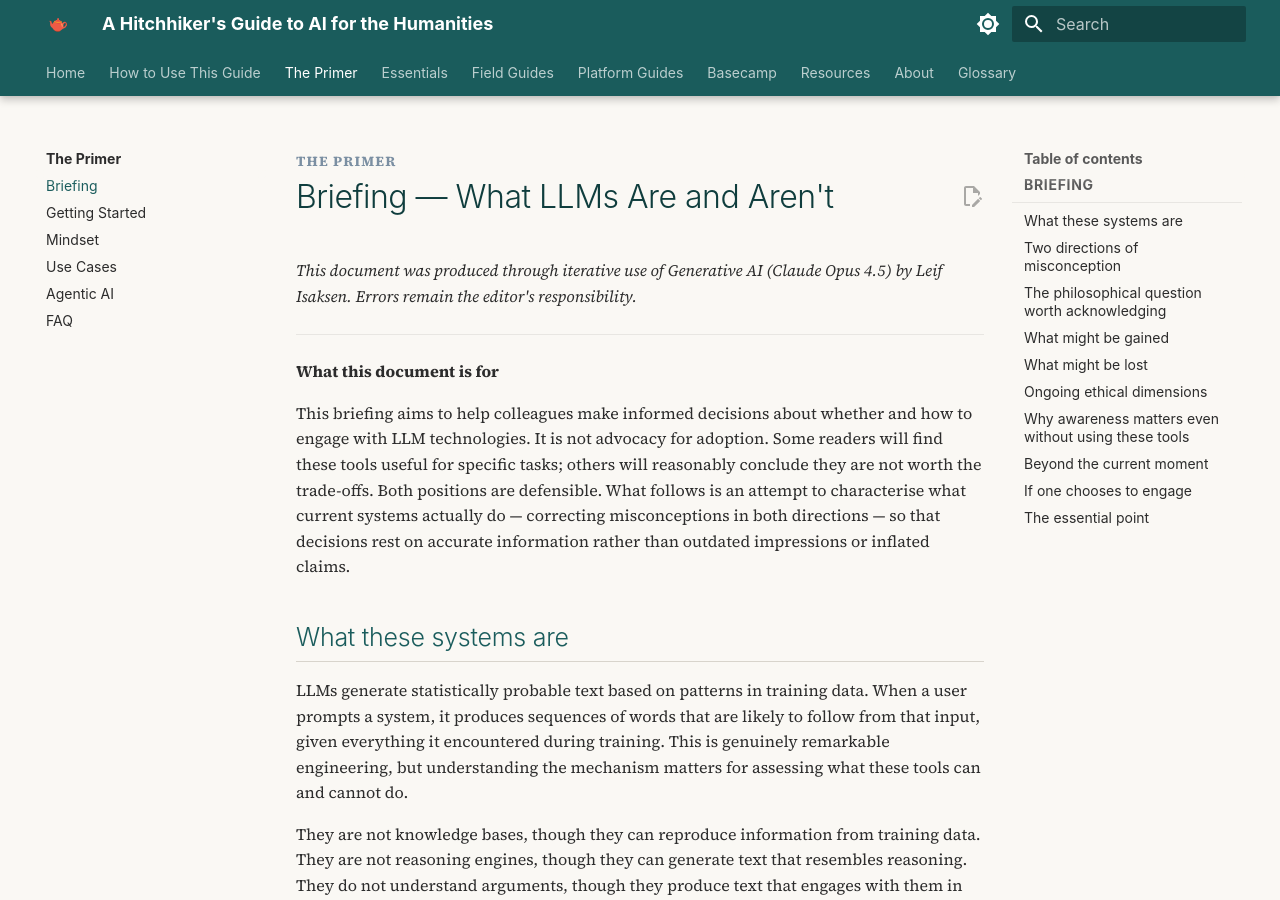
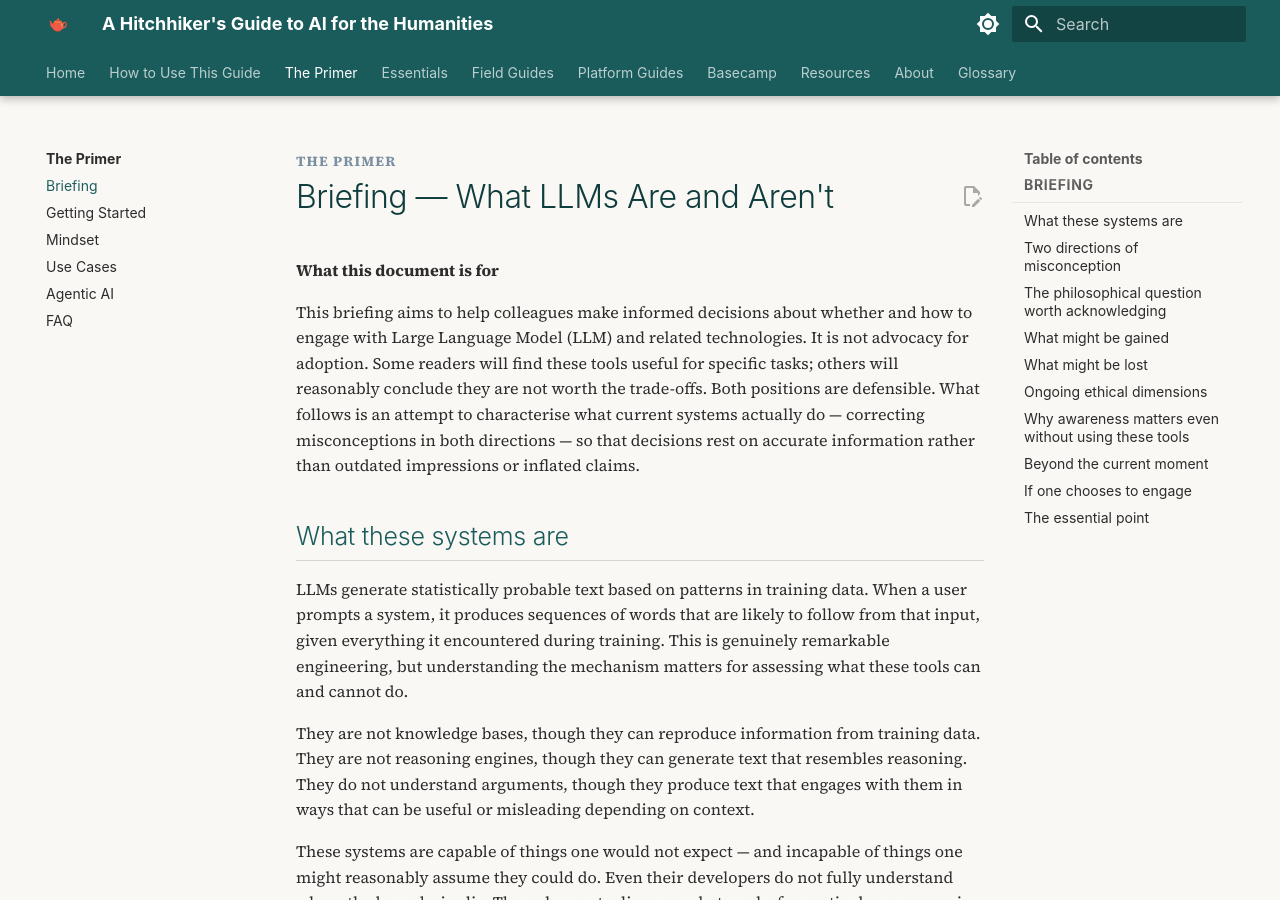
Before and after one commit to leifuss/hhg2ai, an MkDocs documentation site: the page built from docs/guide/briefing.md, in a window 1280 px wide and 900 px high. Built offline with MkDocs 1.6.1 and Material for MkDocs 9.7.7, drawn with Linux system fonts in a browser that asks for light colours; comment, search, counter and statistics services are not loaded.

Commit message:
Update briefing document for clarity and accuracy
Removed mention of Generative AI (Claude Opus 4.5) and updated the term 'LLM technologies' to 'Large Language Model (LLM) and related technologies'.

```diff
--- a/docs/guide/briefing.md
+++ b/docs/guide/briefing.md
@@ -7,13 +7,9 @@ last_verified: 2026-03-08
 
 # Briefing — What LLMs Are and Aren't
 
-*This document was produced through iterative use of Generative AI (Claude Opus 4.5) by Leif Isaksen. Errors remain the editor's responsibility.*
-
----
-
 **What this document is for**
 
-This briefing aims to help colleagues make informed decisions about whether and how to engage with LLM technologies. It is not advocacy for adoption. Some readers will find these tools useful for specific tasks; others will reasonably conclude they are not worth the trade-offs. Both positions are defensible. What follows is an attempt to characterise what current systems actually do — correcting misconceptions in both directions — so that decisions rest on accurate information rather than outdated impressions or inflated claims.
+This briefing aims to help colleagues make informed decisions about whether and how to engage with Large Language Model (LLM) and related technologies. It is not advocacy for adoption. Some readers will find these tools useful for specific tasks; others will reasonably conclude they are not worth the trade-offs. Both positions are defensible. What follows is an attempt to characterise what current systems actually do — correcting misconceptions in both directions — so that decisions rest on accurate information rather than outdated impressions or inflated claims.
 
 ## What these systems are
 
```
